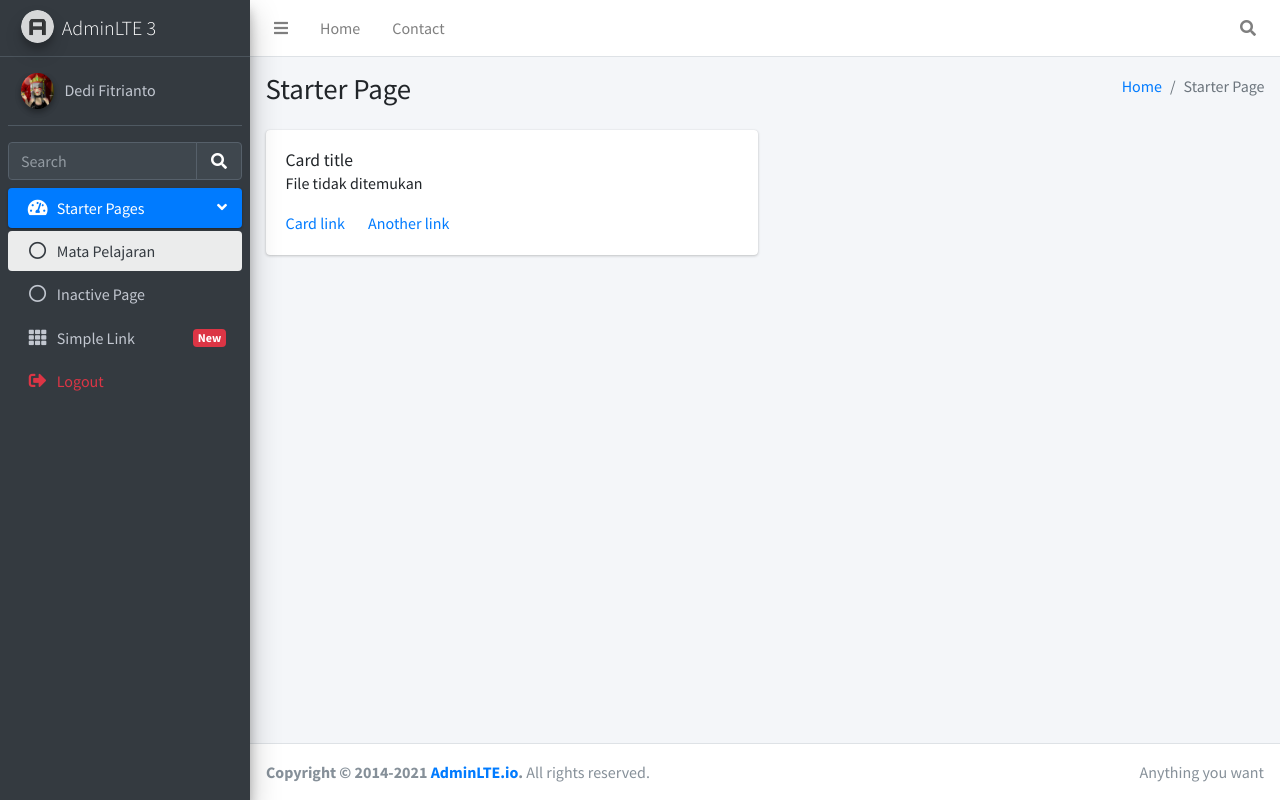
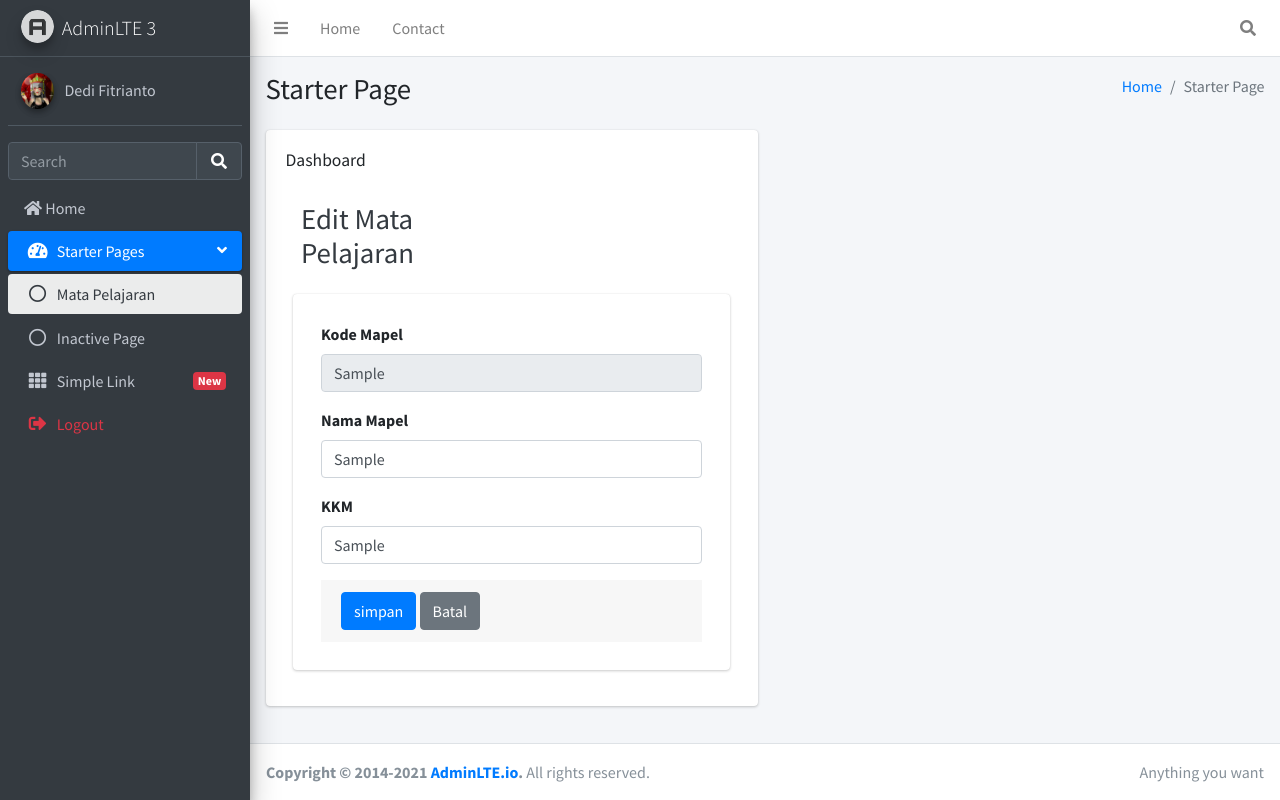
Before and after one commit to 2511500086-DediFitrianto/pwt_2511500086, a PHP site: the page made by starter.php in a window 1280 px wide. Run offline with PHP 8.4, Linux system fonts and the light colour scheme; a user stored in the database is signed in; tables that the repository leaves empty or names only in its code hold one stand-in row (values such as "Sample post"); some libraries are stand-ins or nearby versions.

Commit message:
latihan ibuk

```diff
--- a/Tampilan_awal.php
+++ b/Tampilan_awal.php
@@ -12,7 +12,7 @@
     <div class="hero-text">
         <h1>Perkenalkan, Saya <span>Dedi Fitrianto</span></h1>
         <p>Mau lebih mengenal saya? Klik tombol di bawah.</p>
-        <button onclick="location.href='login.php'">Login</button>
+        <button onclick="location.href='login.php'">Register</button>
     </div>
 
     <div class="hero-image">
--- /dev/null
+++ b/page/edit_mapel.php
@@ -0,0 +1,70 @@
+<div class="content-header">
+    <div class="container-fluid">
+        <div class="row mb-2">
+            <div class="col-sm-6">
+                <h1 class="m-0 text-dark">Edit Mata Pelajaran</h1>
+            </div>
+        </div>
+    </div>
+</div>
+
+<?php
+include "config/koneksi.php";
+$kd = $_GET['kd'];
+$edit = mysqli_fetch_array(mysqli_query($conn, "SELECT * FROM mapel WHERE kd_mapel='$kd'"));
+
+if(isset($_POST['tambah'])){
+    $kd_mapel = $_POST['kd_mapel'];
+    $nm_mapel = $_POST['nm_mapel'];
+    $kkm = $_POST['kkm'];
+
+    $insert = mysqli_query($conn, "UPDATE mapel SET nm_mapel='$nm_mapel', kkm='$kkm' WHERE kd_mapel='$kd_mapel'");
+
+    if ($insert) {
+        echo '<div class="alert alert-info-dismissible">
+        <button type="button" class="close" data-dismiss="alert" aria-hidden="true">×</button>
+        <h5><i class="icon fas fa-info"></i> Info </h5>
+        <h4>Berhasil Disimpan</h4></div>';
+        echo '<meta http-equiv="refresh" content="1;url=starter.php?page=mapel">';
+    } else {
+        echo '<div class="alert alert-warning alert-dismissible">
+        <button type="button" class="close" data-dismiss="alert" aria-hidden="true">×</button>
+        <h5><i class="icon fas fa-info"></i> Info </h5>
+        <h4>Gagal Disimpan</h4></div>';
+    }
+}
+?>
+
+<section class="content">
+    <div class="container-fluid">
+        <div class="card">
+            <div class="card-body">
+                <div class="card-body p-2">
+                <form method="POST" action="">
+                    <div class="form-group">
+                        <label for="kd_mapel">Kode Mapel</label>
+                        <input type="text" name="kd_mapel" value="<?= $edit['kd_mapel']; ?>" class="form-control" readonly>
+                    </div>
+
+                    <div class="form-group">
+                        <label for="nm_mapel">Nama Mapel</label>
+                        <input type="text" name="nm_mapel" value="<?= $edit['nm_mapel']; ?>" id="nm_mapel" placeholder="Nama mapel" class="form-control">
+                    </div>
+
+                    <div class="form-group">
+                        <label for="kkm">KKM</label>
+                        <input type="text" name="kkm" value="<?= $edit['kkm']; ?>" id="kkm" placeholder="KKM" class="form-control">
+                    </div>
+
+                    <div class="card-footer">
+                        <input type="submit" class="btn btn-primary" name="tambah" value="simpan">
+                        <a href="starter.php?page=mapel" class="btn btn-secondary">
+                            Batal
+                        </a>
+                    </div>
+                </form>
+            </div>
+        </div>
+    </div>
+    </div>
+</section>
--- a/starter.php
+++ b/starter.php
@@ -35,7 +35,7 @@
         <a class="nav-link" data-widget="pushmenu" href="#" role="button"><i class="fas fa-bars"></i></a>
       </li>
       <li class="nav-item d-none d-sm-inline-block">
-        <a href="index3.html" class="nav-link">Home</a>
+        <a href="starter.php" class="nav-link">Home</a>
       </li>
       <li class="nav-item d-none d-sm-inline-block">
         <a href="#" class="nav-link">Contact</a>
@@ -104,8 +104,14 @@
       <!-- Sidebar Menu -->
       <nav class="mt-2">
         <ul class="nav nav-pills nav-sidebar flex-column" data-widget="treeview" role="menu" data-accordion="false">
-          <!-- Add icons to the links using the .nav-icon class
-               with font-awesome or any other icon font library -->
+          <li class="nav-item">
+            <a href="starter.php" class="nav-link">
+              <i class="fas fa-home"></i>
+              <p>
+                Home
+              </p>
+            </a>
+          </li>
           <li class="nav-item menu-open">
             <a href="#" class="nav-link active">
               <i class="nav-icon fas fa-tachometer-alt"></i>
@@ -180,7 +186,7 @@
           <div class="col-lg-6">
             <div class="card">
               <div class="card-body">
-                <h5 class="card-title">Card title</h5>
+                <h5 class="card-title">Dashboard</h5>
 
                 <p class="card-text">
                   <?php
@@ -199,8 +205,6 @@
                   ?>
                 </p>
 
-                <a href="#" class="card-link">Card link</a>
-                <a href="#" class="card-link">Another link</a>
               </div>
             </div>
 
```
Also changed, not shown: login.php (+0 -9 lines), page/mapel.php (+15 -15 lines), page/tambah_mapel.php (+36 -2 lines).
